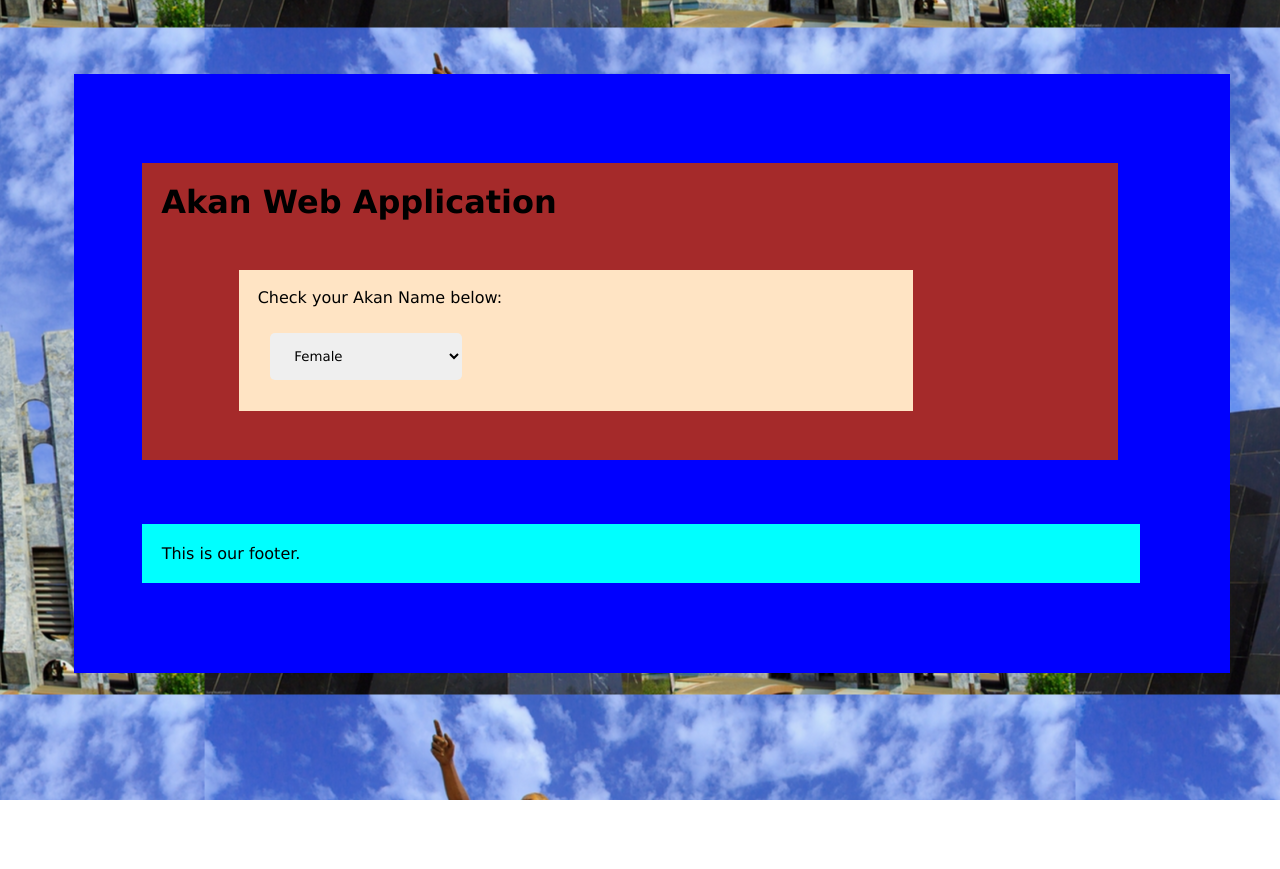
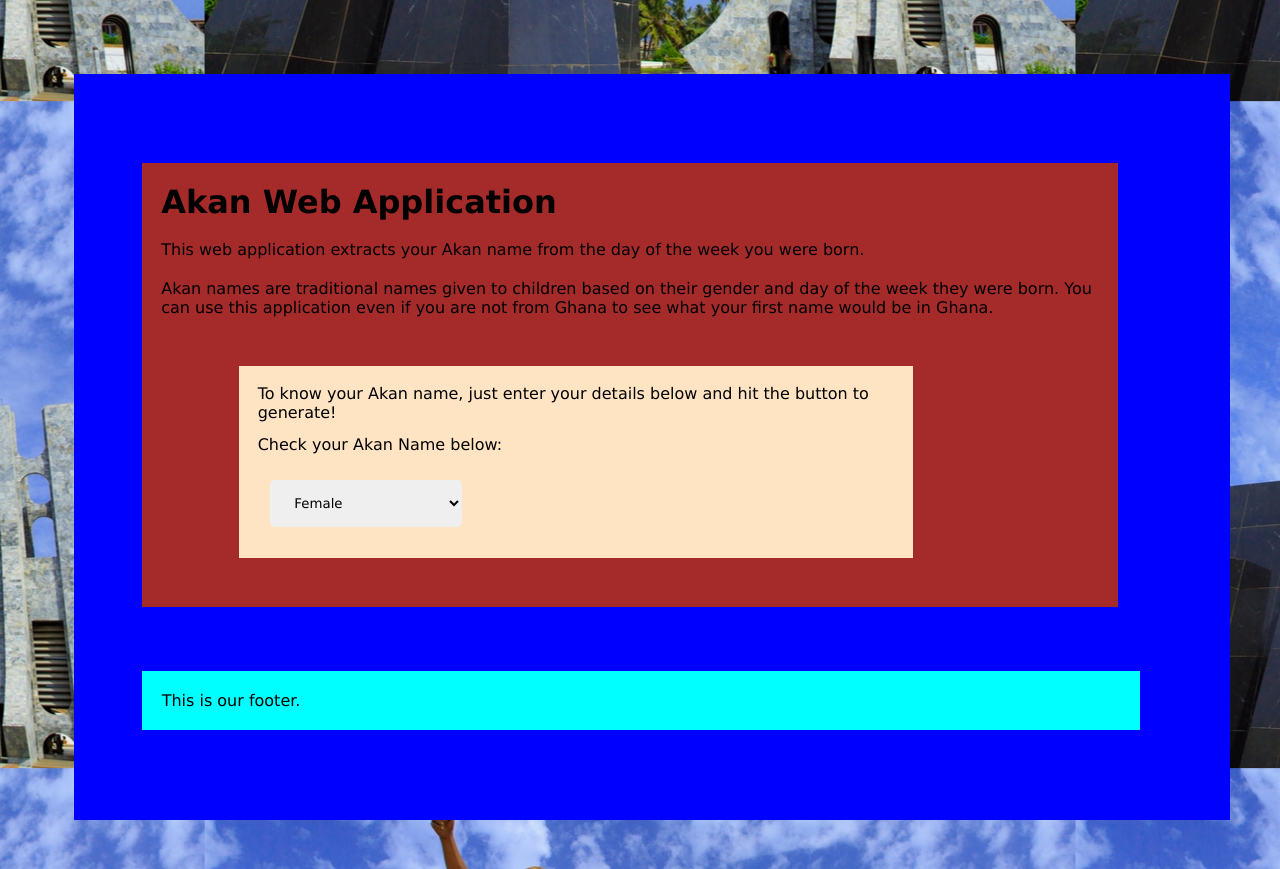
Before and after one commit to jsbiko/AkanApp, a plain HTML site: page index.html in a window 1280 px wide. Before the commit the page ends 800 px from the top, so only its background shows below. Drawn offline with Linux system fonts and the light colour scheme.

Commit message:
App functionality description

```diff
--- a/index.html
+++ b/index.html
@@ -11,8 +11,11 @@
     <div class="container">
         <div class="akanDescription">
             <h1>Akan Web Application</h1>
+              <p>This web application extracts your Akan name from the day of the week you were born.</p>
+              <p>Akan names are traditional names given to children based on their gender and day of the week they were born. You can use this application even if you are not from Ghana to see what your first name would be in Ghana.</p>
 
             <div class="akanForm">
+                <p>To know your Akan name, just enter your details below and hit the button to generate!</p>
                 <p>Check your Akan Name below:</p>
                 <form>
                     <select id="gender" name="gender">
```
